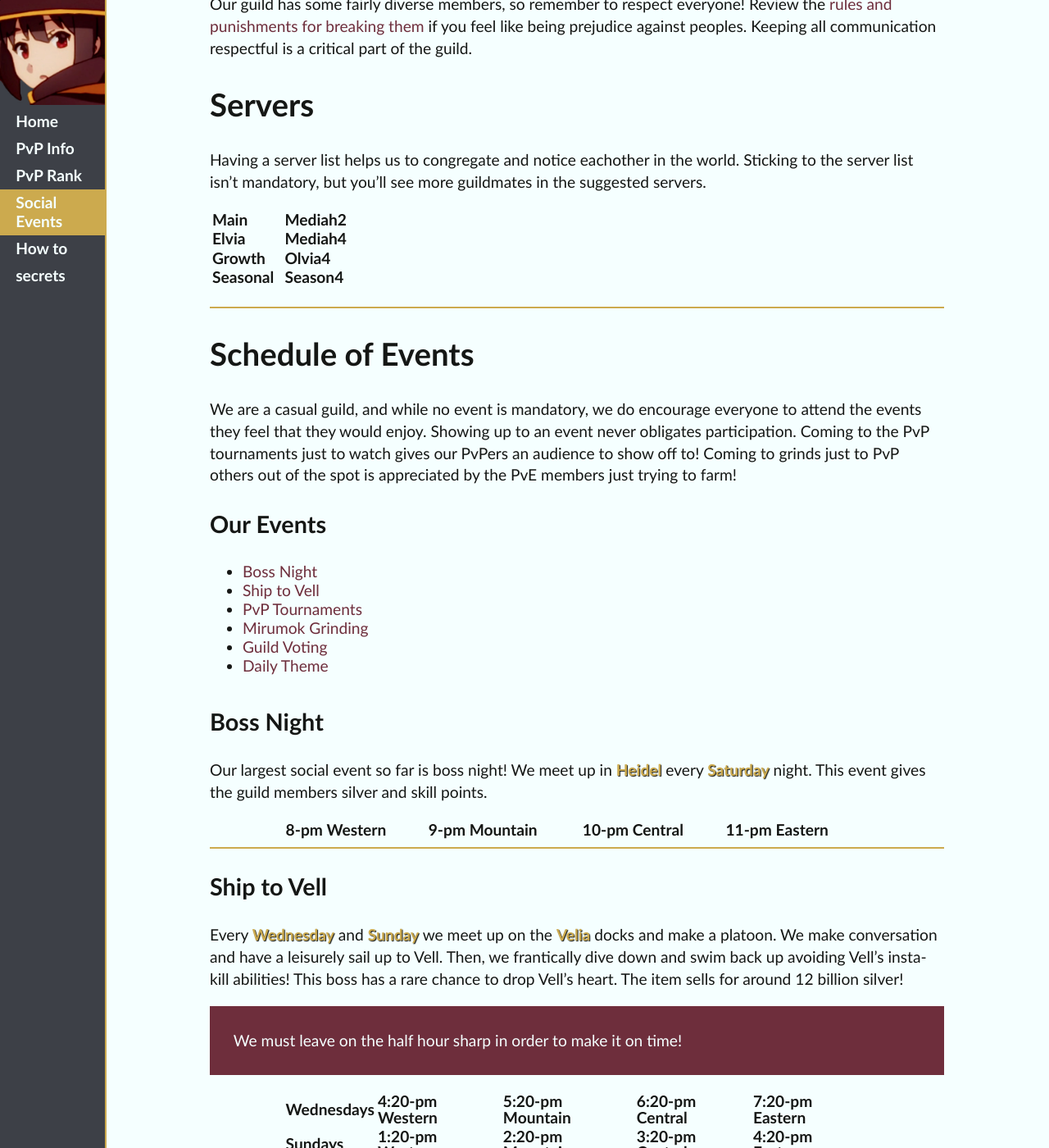
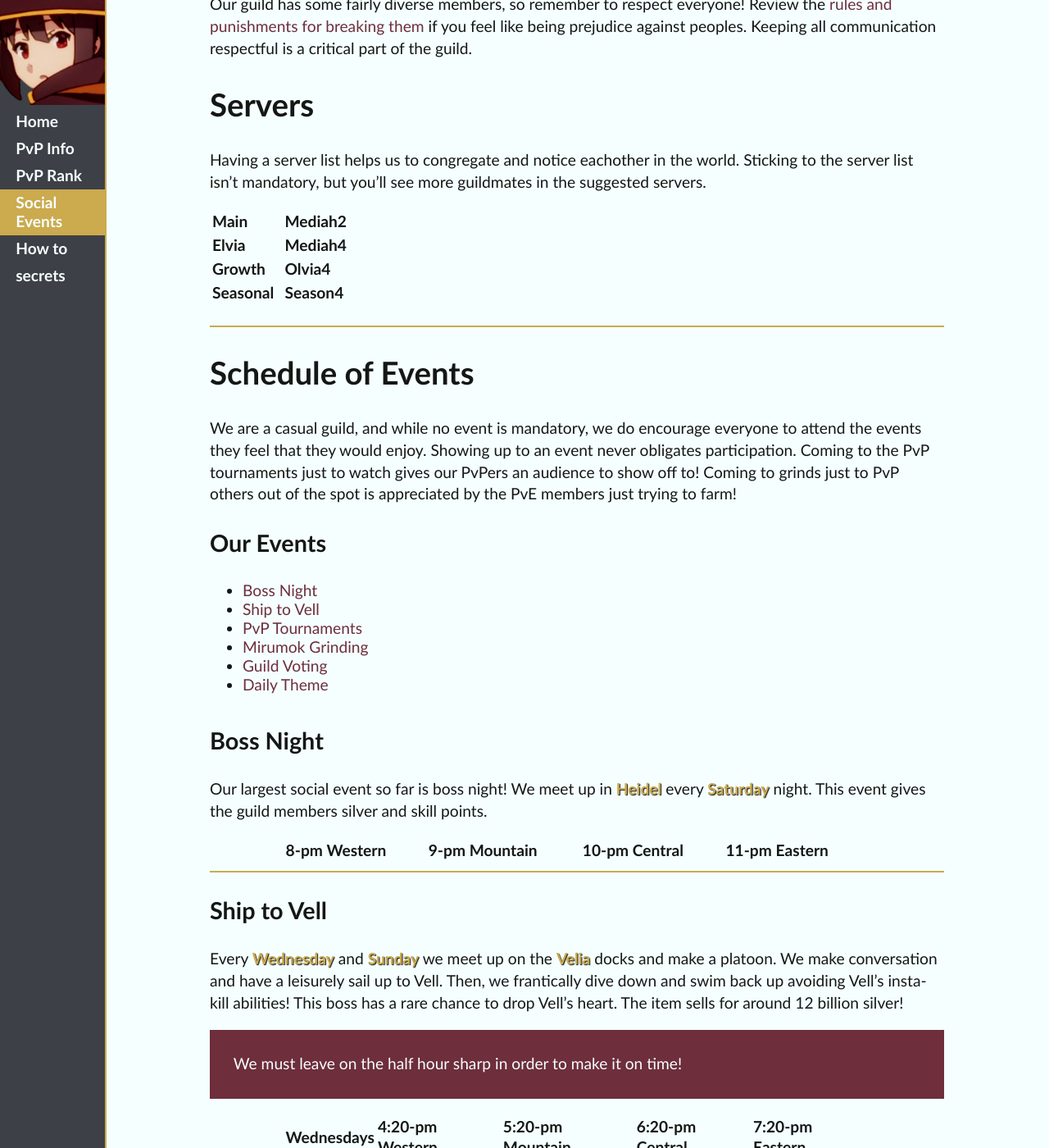
Before and after one commit to ideonella/ideonella.github.io, a Jekyll site: the page built from social.md, in a window 1280 px wide and 1400 px high, scrolled down 571 px. Shown: the whole window at 82% size. Built offline with Jekyll 4.4.1, drawn with Linux system fonts in a browser that asks for light colours.

Commit message:
Update tables.scss

```diff
--- a/_sass/tables.scss
+++ b/_sass/tables.scss
@@ -3,6 +3,10 @@ table {
   width: 80%;
   margin: 0 10%;
   text-align: left;
+}
+
+tr {
+  line-height: 1.3em;
 }
 
 //row in header
@@ -31,8 +35,3 @@ table.strong {
   font-weight: bold;
   font-size: $font-size-larger;
 }
-
-//row in a table marked strong
-.strong tr {
-  line-height: $font-size-larger;
-}
```
